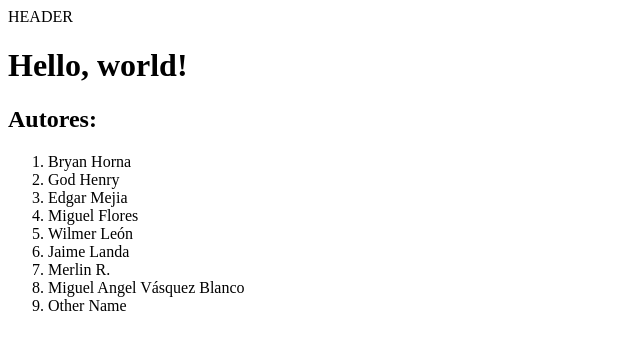
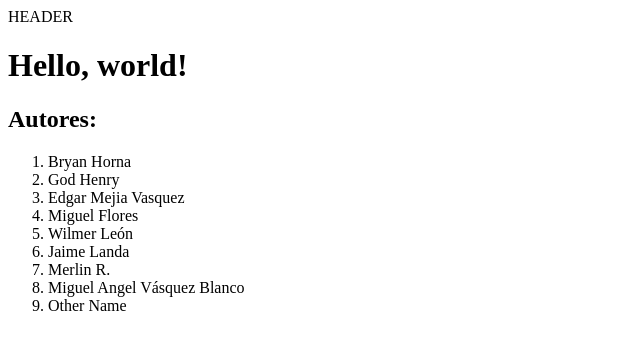
Before and after one commit to dtsmine/tmp_oneflow, a plain HTML site: page index.html in a window 1280 px wide. Shown: the full height of the page, 0-640 px from the left. Drawn offline with Linux system fonts and the light colour scheme.

Commit message:
fix(landing): full name

```diff
--- a/index.html
+++ b/index.html
@@ -13,7 +13,7 @@
       <ol>
         <li>Bryan Horna</li>
         <li>God Henry</li>
-        <li>Edgar Mejia</li>
+        <li>Edgar Mejia  Vasquez</li>
         <li>Miguel Flores</li>
         <li>Wilmer León</li>
         <li>Jaime Landa</li>
```
